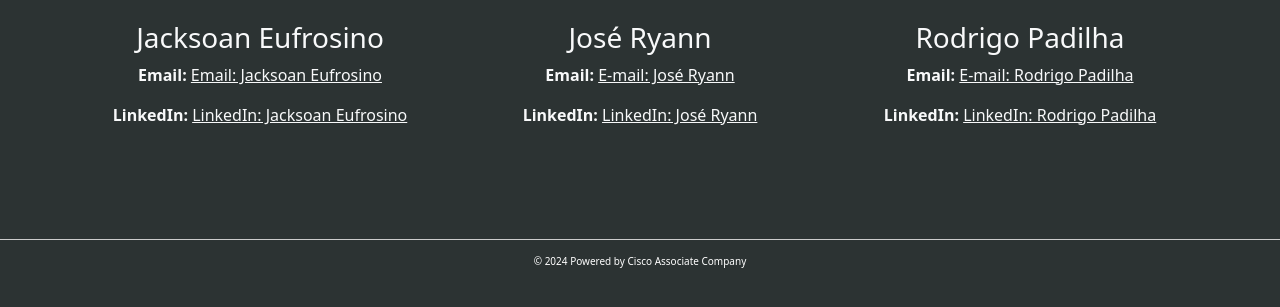
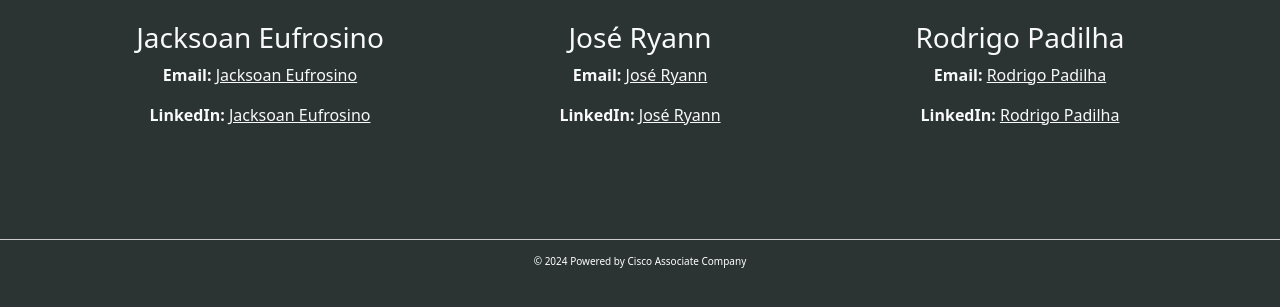
Before and after one commit to Jacksoan-Eufrosino/NetSense, a plain HTML site: page contact.html in a window 1280 px wide. Shown: the part 235-542 px from the top of the page. Drawn offline with nearby package versions, Linux system fonts and the light colour scheme.

Commit message:
Alterações realizadas no contact.html

```diff
--- a/contact.html
+++ b/contact.html
@@ -42,22 +42,22 @@
         <!-- Autor 1 -->
         <div class="col-md-4 text-light">
           <h3>Jacksoan Eufrosino</h3>
-          <p><strong>Email:</strong> <a href="mailto:jacksoan.eufrosino@academico.ifpb.edu.br" class="text-light">Email: Jacksoan Eufrosino</a></p>
-          <p><strong>LinkedIn:</strong> <a href="https://www.linkedin.com/in/jacksoan-eufrosino-058a3b175/" target="_blank" class="text-light">LinkedIn: Jacksoan Eufrosino</a></p>
+          <p><strong>Email:</strong> <a href="mailto:jacksoan.eufrosino@academico.ifpb.edu.br" class="text-light">Jacksoan Eufrosino</a></p>
+          <p><strong>LinkedIn:</strong> <a href="https://www.linkedin.com/in/jacksoan-eufrosino-058a3b175/" target="_blank" class="text-light">Jacksoan Eufrosino</a></p>
         </div>
 
         <!-- Autor 2 -->
         <div class="col-md-4 text-light">
           <h3>José Ryann</h3>
-          <p><strong>Email:</strong> <a href="mailto:jose.ryann@academico.ifpb.edu.br" class="text-light">E-mail: José Ryann</a></p>
-          <p><strong>LinkedIn:</strong> <a href="https://www.linkedin.com/in/jos%C3%A9-ryann/" target="_blank" class="text-light">LinkedIn: José Ryann</a></p>
+          <p><strong>Email:</strong> <a href="mailto:jose.ryann@academico.ifpb.edu.br" class="text-light">José Ryann</a></p>
+          <p><strong>LinkedIn:</strong> <a href="https://www.linkedin.com/in/jos%C3%A9-ryann/" target="_blank" class="text-light">José Ryann</a></p>
         </div>
 
         <!-- Autor 3 -->
         <div class="col-md-4 text-light">
           <h3>Rodrigo Padilha</h3>
-          <p><strong>Email:</strong> <a href="mailto:jose.rodrigo@academico.ifpb.edu.br" class="text-light">E-mail: Rodrigo Padilha</a></p>
-          <p><strong>LinkedIn:</strong> <a href="https://www.linkedin.com/in/rodrigo-padilha-5663152b6/" target="_blank" class="text-light">LinkedIn: Rodrigo Padilha</a></p>
+          <p><strong>Email:</strong> <a href="mailto:jose.rodrigo@academico.ifpb.edu.br" class="text-light">Rodrigo Padilha</a></p>
+          <p><strong>LinkedIn:</strong> <a href="https://www.linkedin.com/in/rodrigo-padilha-5663152b6/" target="_blank" class="text-light">Rodrigo Padilha</a></p>
         </div>
       </div>
     </div>
```
